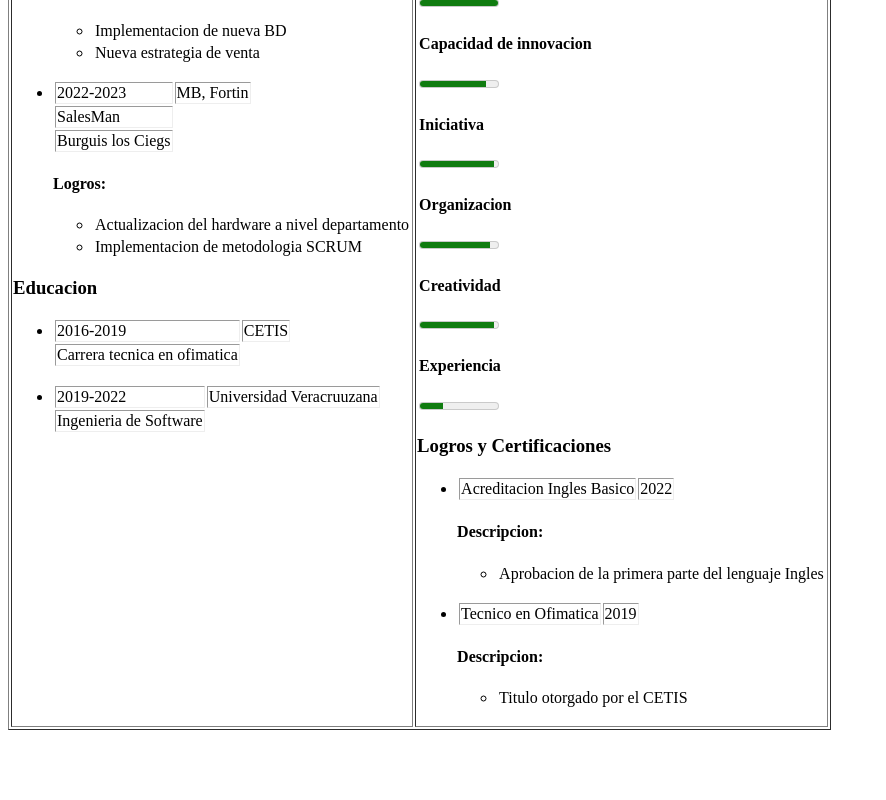
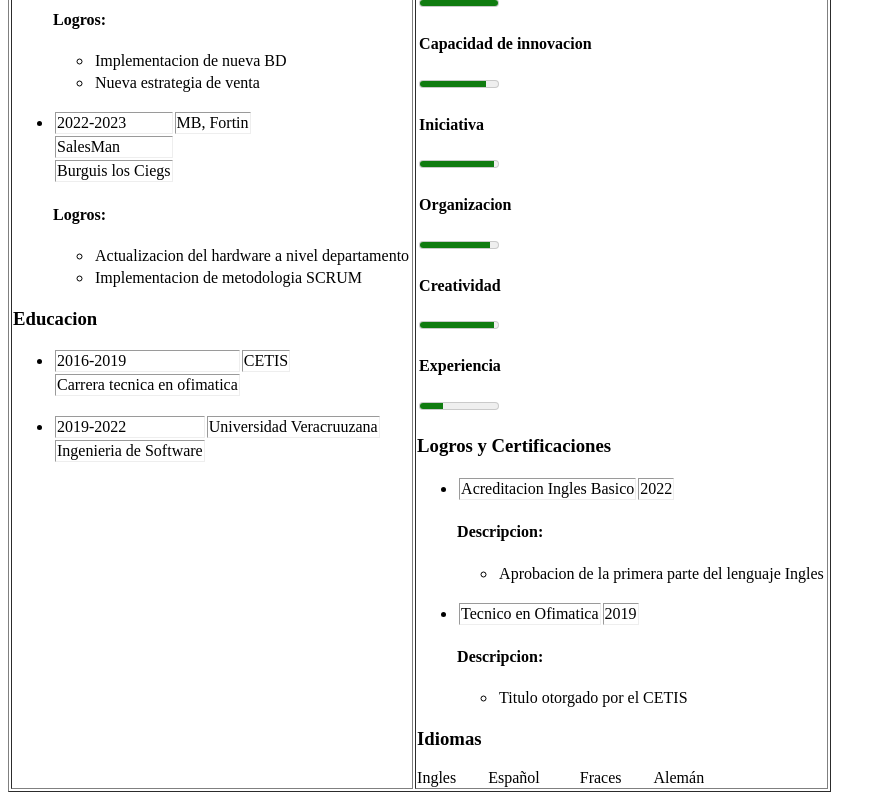
Before and after one commit to YoAngelCruz/YoAngelCruz.github.io, an Angular app: page / in a window 1280 px wide. Shown: the part 593-1393 px from the top of the page, without its empty margins (0-886 px from the left). Before the commit the page ends 1331 px from the top, so only its background shows below. Built offline with nearby package versions, Linux system fonts and the light colour scheme.

Commit message:
create branch lenguages #11

```diff
--- a/src/app/app.component.html
+++ b/src/app/app.component.html
@@ -12,6 +12,7 @@
     <td>
       <app-skills-and-competences></app-skills-and-competences>
       <app-achievements-and-certificates></app-achievements-and-certificates>
+      <app-languages></app-languages>
     </td>
   </tr>
 </table>
--- a/src/app/app.module.ts
+++ b/src/app/app.module.ts
@@ -8,6 +8,7 @@ import { WorkExperienceComponent } from './work-experience/work-experience.compo
 import { EducationComponent } from './education/education.component';
 import { SkillsAndCompetencesComponent } from './skills-and-competences/skills-and-competences.component';
 import { AchievementsAndCertificatesComponent } from './achievements-and-certificates/achievements-and-certificates.component';
+import { LanguagesComponent } from './languages/languages.component';
 
 @NgModule({
   declarations: [
@@ -16,7 +17,8 @@ import { AchievementsAndCertificatesComponent } from './achievements-and-certifi
     WorkExperienceComponent,
     EducationComponent,
     SkillsAndCompetencesComponent,
-    AchievementsAndCertificatesComponent
+    AchievementsAndCertificatesComponent,
+    LanguagesComponent
   ],
   imports: [
     BrowserModule,
--- /dev/null
+++ b/src/app/languages/languages.component.html
@@ -0,0 +1,5 @@
+<h3>Idiomas</h3>
+
+    <a>Ingles</a>&nbsp;&nbsp;&nbsp;&nbsp;&nbsp;&nbsp;&nbsp;&nbsp;<a>Español</a>
+    &nbsp;&nbsp;&nbsp;&nbsp;&nbsp;&nbsp;&nbsp;&nbsp;
+    <a>Fraces</a>&nbsp;&nbsp;&nbsp;&nbsp;&nbsp;&nbsp;&nbsp;&nbsp;<a>Alemán</a>
--- /dev/null
+++ b/src/app/languages/languages.component.ts
@@ -0,0 +1,15 @@
+import { Component, OnInit } from '@angular/core';
+
+@Component({
+  selector: 'app-languages',
+  templateUrl: './languages.component.html',
+  styleUrls: ['./languages.component.css']
+})
+export class LanguagesComponent implements OnInit {
+
+  constructor() { }
+
+  ngOnInit(): void {
+  }
+
+}
```
Also changed, not shown: src/app/languages/languages.component.css (added), 1 other file (tests, documents, lock files or other folders).
